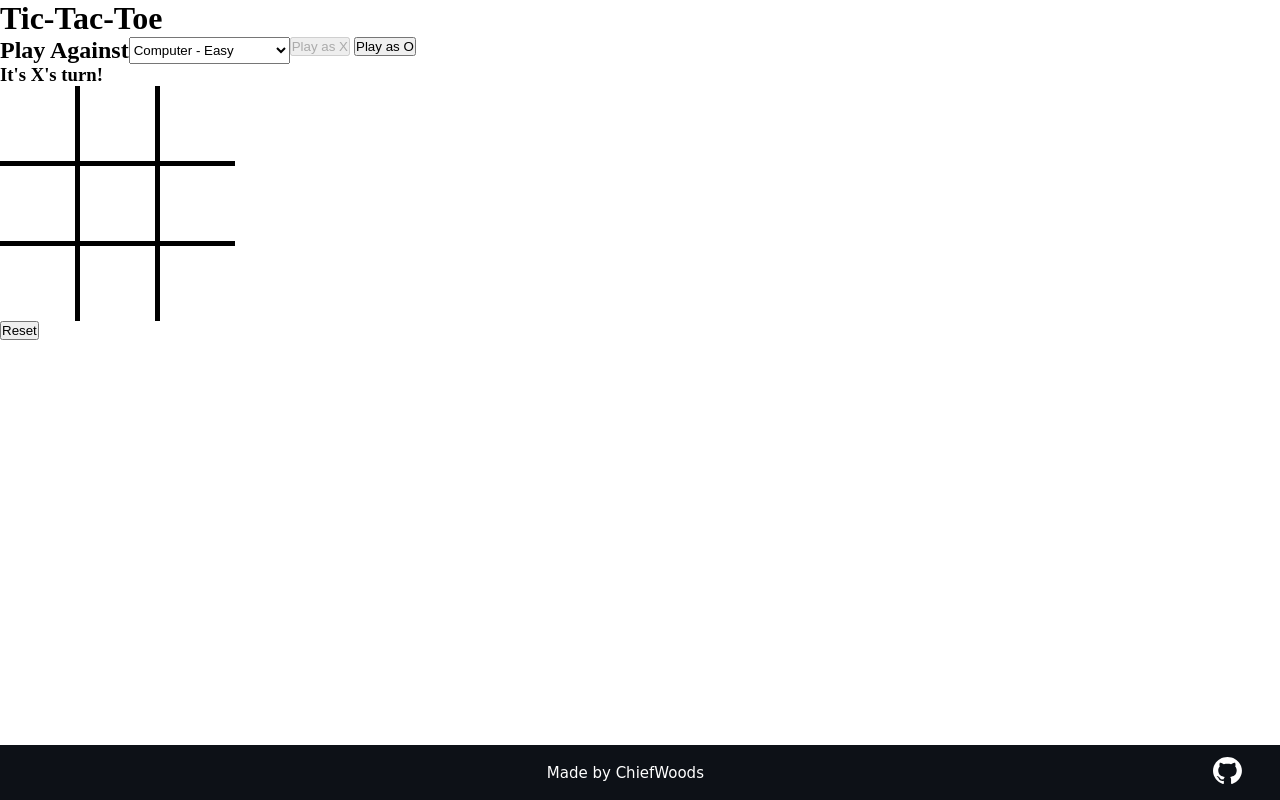
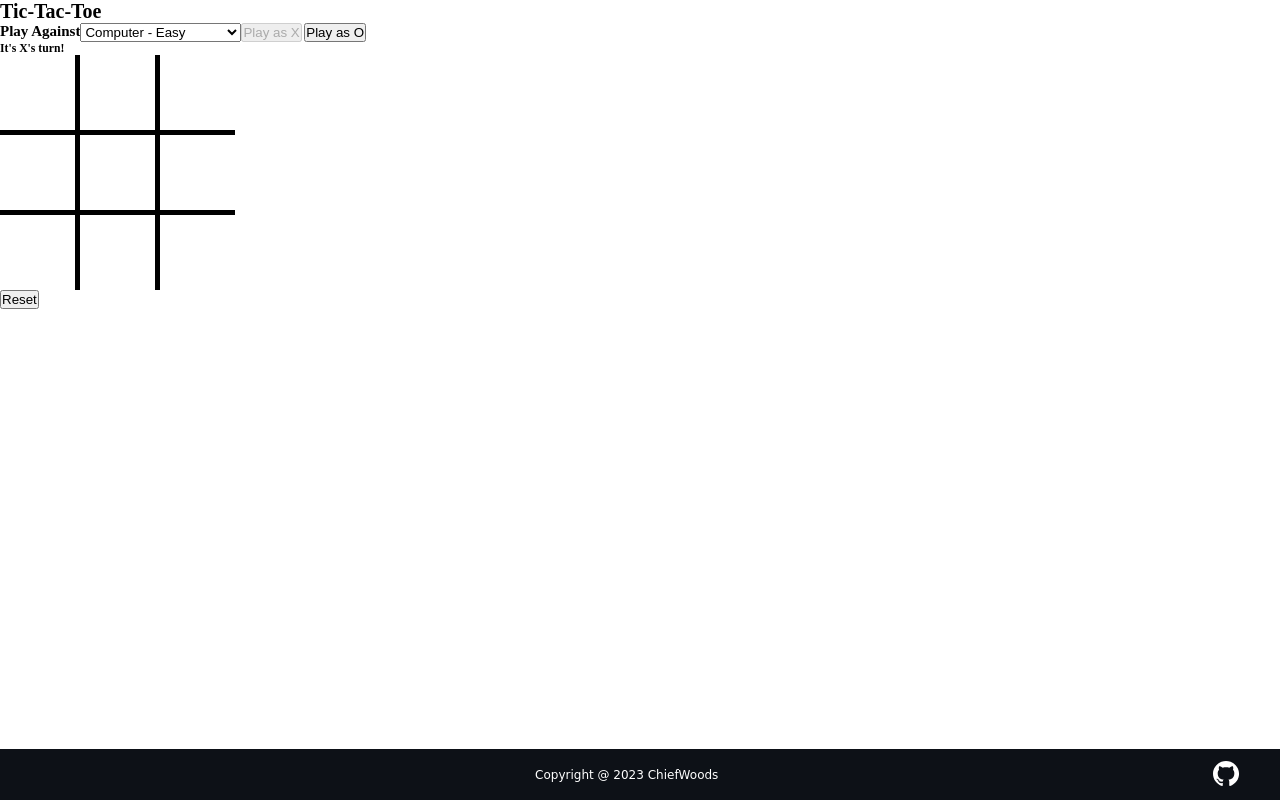
Before and after one commit to ChiefWoods/tic-tac-toe, a plain HTML site: page index.html in a window 1280 px wide. Drawn offline with Linux system fonts and the light colour scheme.

Commit message:
Update footer

```diff
--- a/index.html
+++ b/index.html
@@ -41,11 +41,12 @@
       </div>
       <button class="reset">Reset</button>
     </main>
-
     <footer>
-    <span class="made-by">Made by ChiefWoods</span>
+      <span class="made-by">Copyright @
+        <script>document.write(new Date().getFullYear())</script> ChiefWoods
+      </span>
       <a class="github-link" href="https://github.com/ChiefWoods/tic-tac-toe" target="_blank">
-      <img src="./icons/github.svg" class="github-icon" alt="GitHub icon">
+        <img src="./icons/github.svg" class="github-icon" alt="GitHub">
       </a>
     </footer>
   </body>
--- a/styles.css
+++ b/styles.css
@@ -1,17 +1,19 @@
-:root {
-  overflow-x: hidden;
-}
-
 * {
-  margin: 0px;
-  padding: 0px;
+  margin: 0;
+  padding: 0;
   box-sizing: border-box;
 }
 
+html {
+  font-size: 62.5%;
+  --github-black: #0D1117;
+}
+
 body {
+  display: inline-flex;
+  flex-direction: column;
   min-height: 100vh;
-  display: flex;
-  flex-direction: column;
+  min-width: calc(100vw - (100vw - 100%));
 }
 
 main {
@@ -48,25 +50,19 @@ main {
 /* Footer */
 
 footer {
-  height: 55px;
-  width: 100vw;
   display: flex;
   align-items: center;
-  background-color: #0D1117;
+  background-color: var(--github-black);
+  padding: 12px 40px;
 }
 
 .made-by {
+  font-size: 12px;
+  font-family: cursive;
   color: white;
-  font-size: 15px;
-  font-family: cursive;
   margin: 0 auto;
 }
 
-.github-link {
-  position: relative;
-  right: 37.5px;
+.github-icon {
+  height: 25px;
 }
-
-.github-icon {
-  height: 27.5px;
-}
```
Lines whose indentation alone changed are shown as unchanged.
